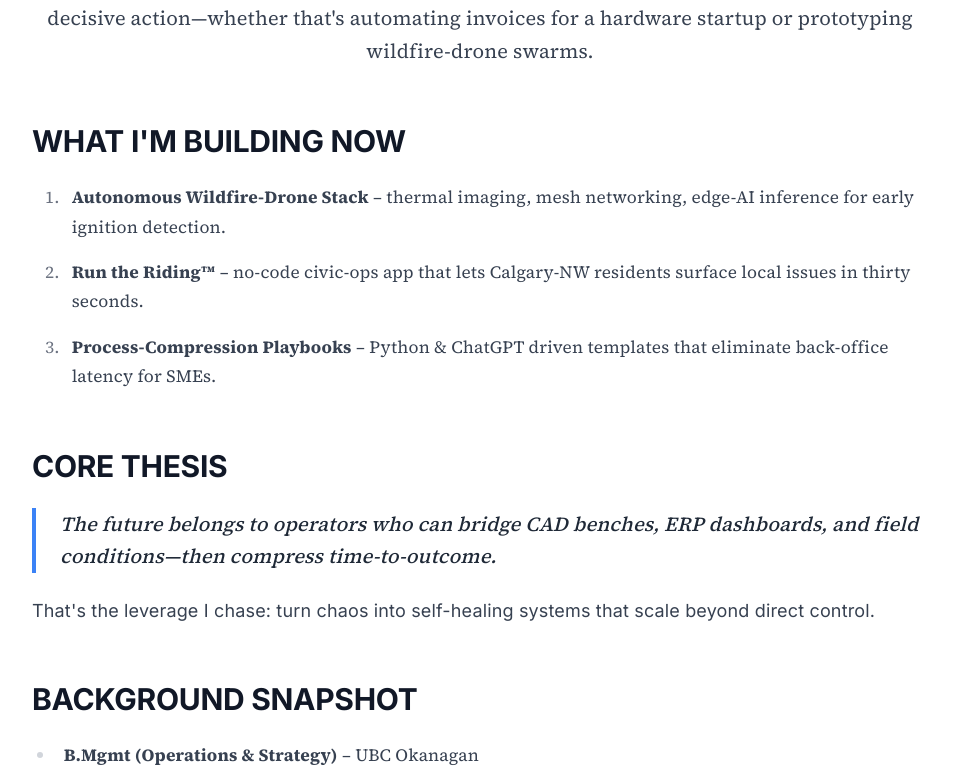
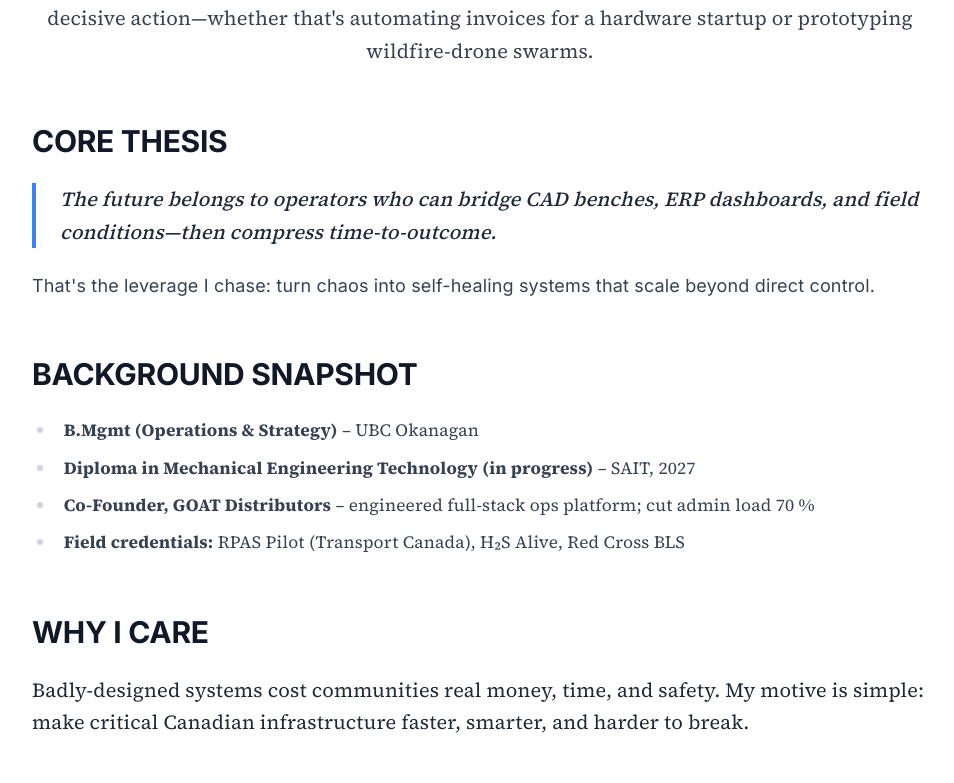
Before and after one commit to brodiegroch2/brodiegroch-site, a Next.js app: page /about in a window 1280 px wide. Shown: the part 768-1551 px from the top of the page, without its empty margins (160-1114 px from the left). Built offline with nearby package versions, Linux system fonts and the light colour scheme.

Commit message:
Remove 'WHAT I'M BUILDING NOW' section from About page

```diff
--- a/src/app/about/page.tsx
+++ b/src/app/about/page.tsx
@@ -38,15 +38,7 @@ export default function AboutPage() {
             </div>
 
             <div className="space-y-12">
-              {/* WHAT I'M BUILDING NOW */}
-              <div>
-                <h2 className="text-3xl font-bold mb-6 font-inter text-gray-900 dark:text-white">WHAT I&apos;M BUILDING NOW</h2>
-                <ol className="list-decimal pl-8 space-y-4">
-                  <li><strong>Autonomous Wildfire-Drone Stack</strong> – thermal imaging, mesh networking, edge-AI inference for early ignition detection.</li>
-                  <li><strong>Run the Riding™</strong> – no-code civic-ops app that lets Calgary-NW residents surface local issues in thirty seconds.</li>
-                  <li><strong>Process-Compression Playbooks</strong> – Python & ChatGPT driven templates that eliminate back-office latency for SMEs.</li>
-                </ol>
-              </div>
+
 
               {/* CORE THESIS */}
               <div>
```
